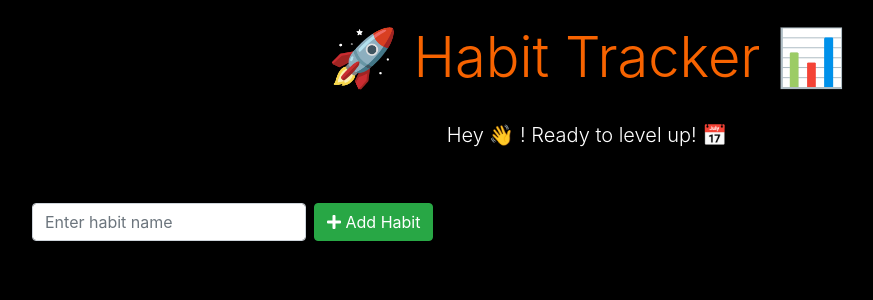
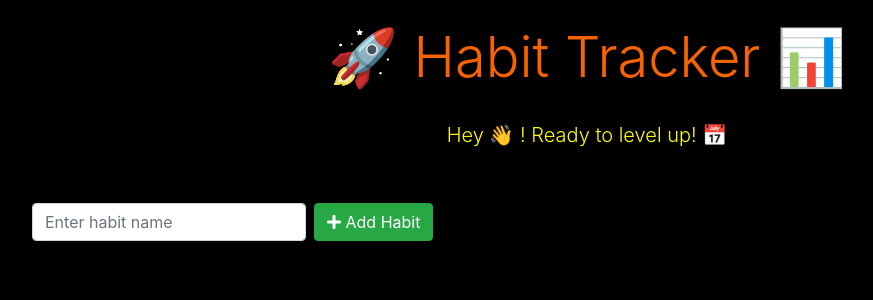
Before and after one commit to abelmath/HabitTracking, a Node server app: page / in a window 1280 px wide. Shown: the top 300 px of the page, without its empty margins (53-926 px from the left). Run offline with Node 20, Linux system fonts and the light colour scheme; data that the repository does not hold is empty; some libraries are stand-ins or nearby versions.

Commit message:
Update index.hbs

```diff
--- a/views/index.hbs
+++ b/views/index.hbs
@@ -14,7 +14,7 @@
     }
 
     .static-text {
-      color: white; /* Changed the text color to white */
+      color: yellow; /* Changed the text color to yellow */
     }
   </style>
 </head>
```
